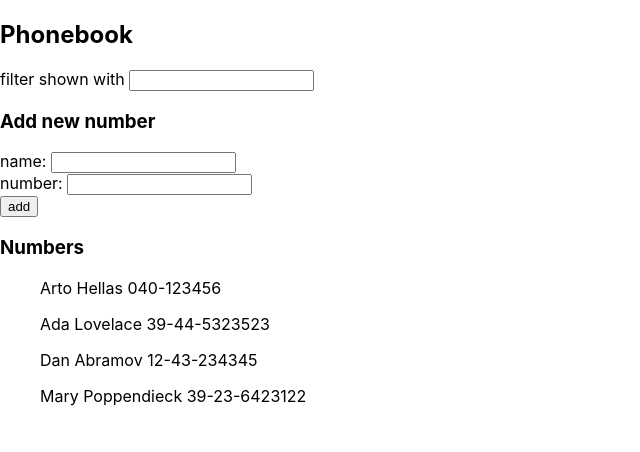
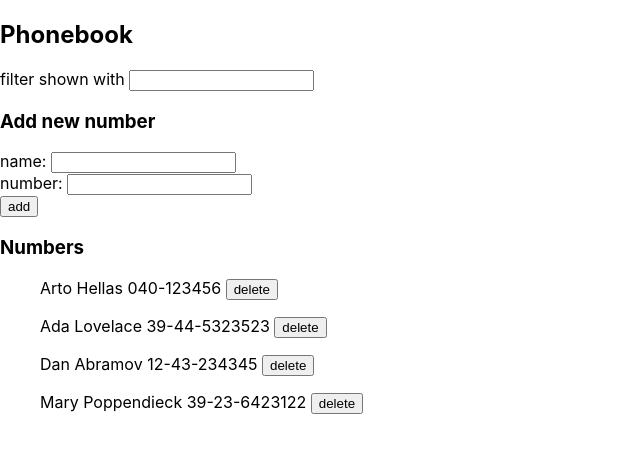
Before and after one commit to TuesdayNinja/Mooc-FullStack2019, a React (Create React App) app in the folder Osa02/puhelinluettelo/: page / in a window 1280 px wide. Shown: the top 452 px of the page, without its empty margins (0-640 px from the left). Built offline with nearby package versions, Linux system fonts and the light colour scheme; data requests are answered from the project's data file.

Commit message:
Finished 2.18

```diff
--- a/Osa02/puhelinluettelo/db.json
+++ b/Osa02/puhelinluettelo/db.json
@@ -1,5 +1,5 @@
 {
-  "persons":[
+  "persons": [
     {
       "name": "Arto Hellas",
       "number": "040-123456",
--- a/Osa02/puhelinluettelo/src/App.js
+++ b/Osa02/puhelinluettelo/src/App.js
@@ -1,19 +1,20 @@
 import React, { useState, useEffect } from 'react'
-import axios from 'axios'
+import personService from './services/persons'
 
 
-const Person = ({person}) => {
+const Person = ({person, handleDelete}) => {
   return(
     <div>
-      <p>{person.name} {person.number}</p>
+      <p>{person.name} {person.number} <button onClick={() => handleDelete(person.id)}>delete</button> </p>
     </div>
   )
 }
 
-const Rows = ({persons, filterNames}) => {
+
+const Rows = ({persons, filterNames, handleDelete}) => {
   return(
     persons.filter(filterNames).map(person =>
-      <Person key= {person.name} person={person}/>)
+      <Person key= {person.name} person={person} handleDelete={handleDelete}/>)
   )
 }
 
@@ -48,10 +49,10 @@ const App = () => {
 
 
   useEffect(() => {
-    axios
-      .get('http://localhost:3001/persons')
-      .then(response => {
-        setPersons(response.data)
+    personService
+      .getAll()
+      .then(initialPersons => {
+        setPersons(initialPersons)
       })
   }, [])
 
@@ -60,19 +61,25 @@ const App = () => {
   const addName = (event) => {
      event.preventDefault()
 
-     if(nameExist(event)){
-        alert(`${newName} is already added to phonebook`)
-      }
-      else{
-        const nameObject={
+     const nameObject={
           name: newName,
           number: newNumber
          }
 
-         setPersons(persons.concat(nameObject))
-         setNewName('')
-         setNewNumber('')
+     if(nameExist(event)){
+        update(nameObject)
       }
+      else{
+         personService
+          .create(nameObject)
+          .then(returnedPerson => {
+            setPersons(persons.concat(returnedPerson))
+          })
+
+      }
+
+      setNewName('')
+      setNewNumber('')
   }
 
   const handleNameChange = (event) => {
@@ -99,6 +106,29 @@ const App = () => {
     )
   }
 
+  const handleDelete = (personId) => {
+    if (window.confirm('Are you sure?')){
+      personService
+            .deletePerson(personId)
+            .then(deleted => {
+              setPersons(persons.filter(person => person.id !== personId))
+            })
+    }
+  }
+
+  const update = (nameObject) => {
+    if(window.confirm(`${newName} is already added to phonebook. Do you want to change the number?`)){
+      const id = persons.find(person => person.name === newName).id
+      console.log(id)
+      personService
+        .update(id, nameObject)
+        .then(returnedPerson => {
+          setPersons(persons.map(person => person.id !== id ? person : returnedPerson))
+        })
+    }
+  }
+
+
 
   return (
     <div>
@@ -114,7 +144,10 @@ const App = () => {
       />
       <h3>Numbers</h3>
       <ul>
-        <Rows persons={persons} filterNames={filterNames}/>
+        <Rows
+          persons={persons}
+          filterNames={filterNames}
+          handleDelete={handleDelete}/>
       </ul>
     </div>
   )
--- /dev/null
+++ b/Osa02/puhelinluettelo/src/services/persons.js
@@ -0,0 +1,25 @@
+import axios from 'axios'
+const baseUrl = 'http://localhost:3001/persons'
+
+const getAll = () => {
+  const request = axios.get(baseUrl)
+   return request.then(response => response.data)
+}
+
+const create = newObject => {
+  const request = axios.post(baseUrl, newObject)
+   return request.then(response => response.data)
+}
+
+const deletePerson = (id) => {
+  const request = axios.delete(`${baseUrl}/${id}`)
+  return request.then(response => response.data)
+}
+
+const update = (id, newObject) => {
+  const request = axios.put(`${baseUrl}/${id}`, newObject)
+  return request.then(response => response.data)
+}
+
+
+export default { getAll, create, deletePerson, update }
```
